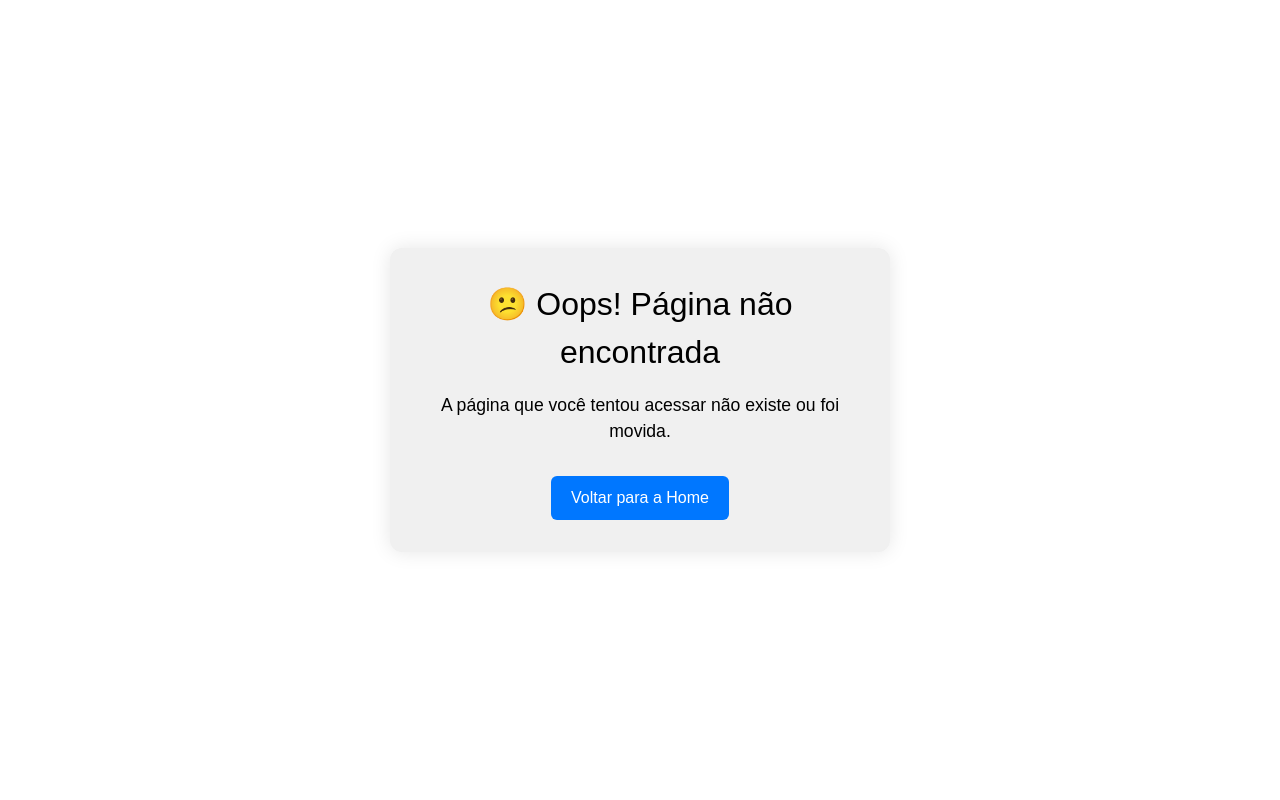
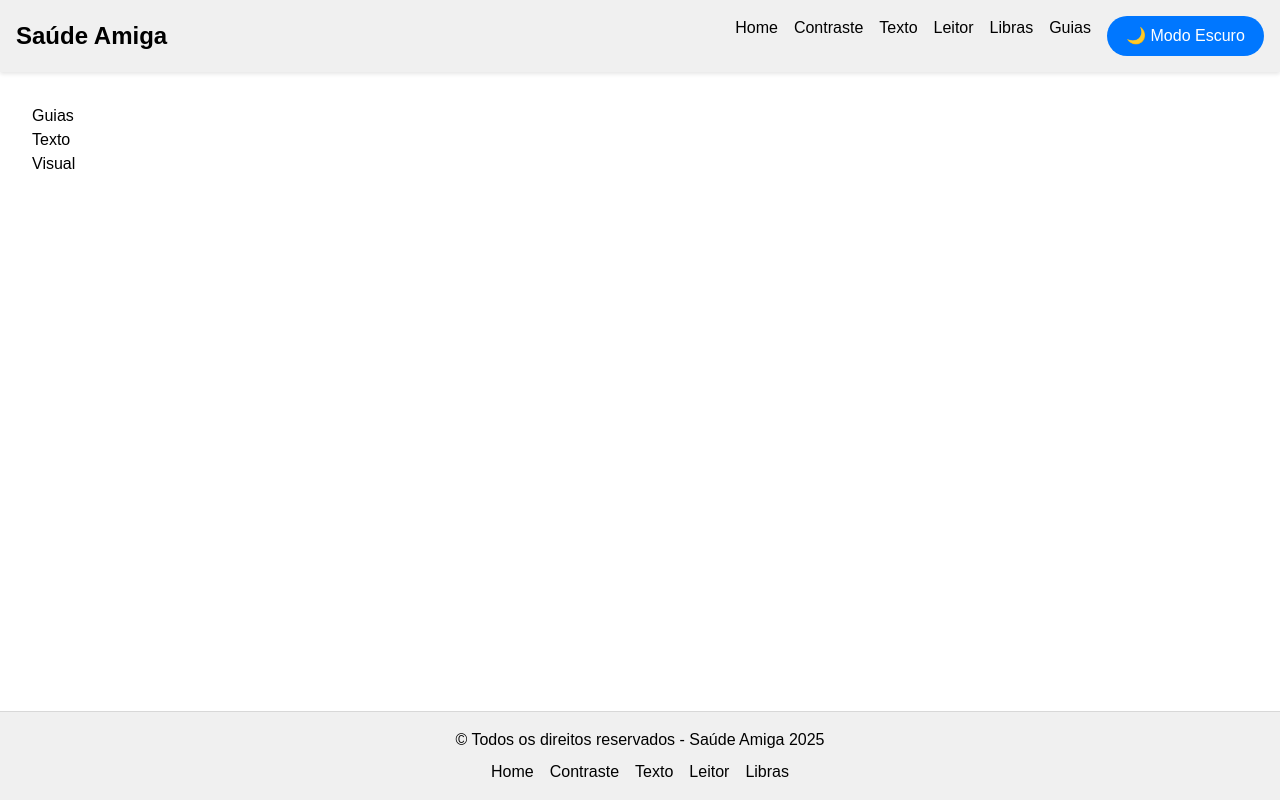
Before and after one commit to saude-amiga/saude-amiga-next, a React (Vite) app: page /guias in a window 1280 px wide. Built offline with nearby package versions, Linux system fonts and the light colour scheme.

Commit message:
feat: coisas de Guia

```diff
--- a/src/components/Header/Header.tsx
+++ b/src/components/Header/Header.tsx
@@ -25,6 +25,7 @@ export default function Header() {
                     <Link to="/texto" onClick={() => setMenuOpen(false)}>Texto</Link>
                     <Link to="/leitor" onClick={() => setMenuOpen(false)}>Leitor</Link>
                     <Link to="/libras" onClick={() => setMenuOpen(false)}>Libras</Link>
+                    <Link to="/guias" onClick={() => setMenuOpen(false)}>Guias</Link>
                     <button
                         onClick={() => {
                             toggleTheme();
--- a/src/main.tsx
+++ b/src/main.tsx
@@ -11,6 +11,7 @@ import Leitor from './routes/Leitor/index.tsx'
 import Libras from './routes/Libras/index.tsx'
 import { ThemeProvider } from './contexts/ThemeContext.tsx'
 import { applyUserTextSettings } from './utils/applyUserTextSettings.ts'
+import Guias from './routes/Guias/index.tsx'
 
 applyUserTextSettings();
 
@@ -20,7 +21,8 @@ const router = createBrowserRouter([
     {path:"/contraste", element:<Contraste/>},
     {path:"/texto", element:<Texto/>},
     {path:"/leitor", element:<Leitor/>},
-    {path:"/libras", element:<Libras/>}
+    {path:"/libras", element:<Libras/>},
+    {path:"/guias", element:<Guias/>}
   ]}
 ])
 
--- /dev/null
+++ b/src/routes/Guias/index.tsx
@@ -0,0 +1,9 @@
+export default function Guias(){
+    return(
+        <div>
+            <h1>Guias</h1>
+            <p>Texto</p>
+            <p>Visual</p>
+        </div>
+    )
+}
--- a/src/routes/Home/index.tsx
+++ b/src/routes/Home/index.tsx
@@ -38,6 +38,11 @@ export default function Home() {
             🧏 Página Libras
           </Link>
         </li>
+        <li>
+          <Link to="/guias" style={estiloLink}>
+            📘 Guias de Acessibilidade
+          </Link>
+        </li>
       </ul>
     </div>
   );
```
